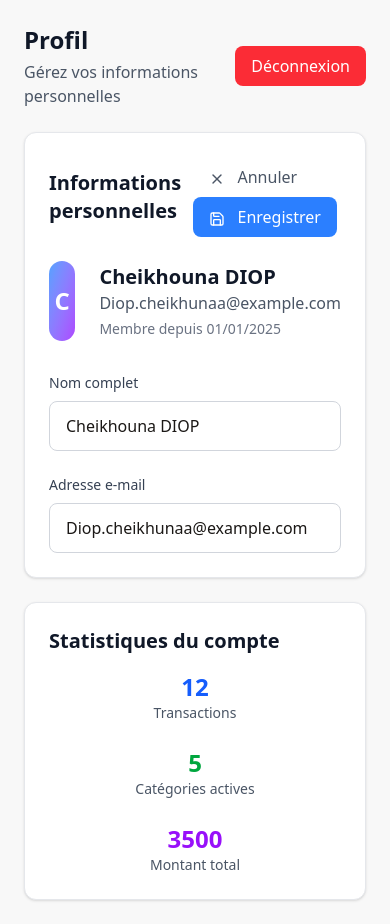
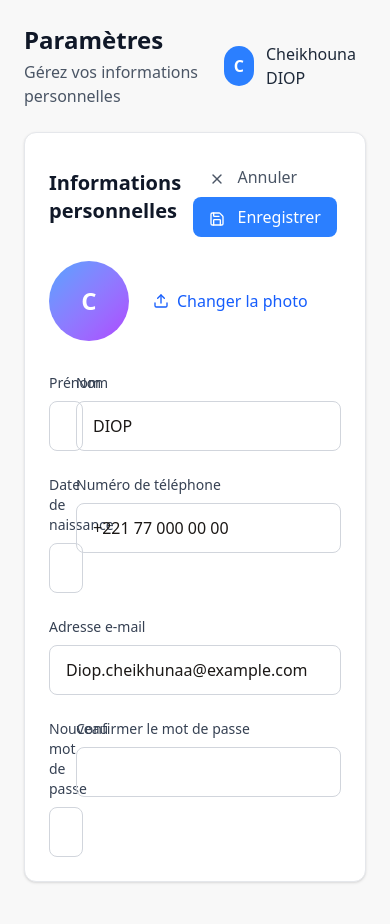
Before and after one commit to doukous/moneywise-frontend, a React (Vite) app: page /profile in a window 390 px wide. Both pictures are taken after a click on the button "Modifier". Built offline with nearby package versions, Linux system fonts and the light colour scheme; no server answers.

Commit message:
feat(profile): mise à jour du profil avec ajout du téléphone et de la date de naissance, suppression des statistiques (conformément au modèle Figma)

```diff
--- a/src/pages/profile.tsx
+++ b/src/pages/profile.tsx
@@ -1,67 +1,59 @@
 import React, { useState, useEffect, type FormEvent } from "react";
-import { Edit, Save, X } from "lucide-react";
-import {
-  getUserProfile,
-  updateUserProfile,
-  getUserStats,
-  type User,
-  type Stats,
-} from "../services/auth";
-import LogoutButton from "../components/LogoutButton"; // ✅ Import du bouton
+import { Edit, Save, X, Upload } from "lucide-react";
+import { getUserProfile, updateUserProfile, type User } from "../services/auth";
 
 const Profile: React.FC = () => {
   const [user, setUser] = useState<User | null>(null);
-  const [stats, setStats] = useState<Stats>({
-    transactions: 0,
-    categories: 0,
-    total: 0,
-  });
   const [isEditing, setIsEditing] = useState(false);
-  const [formData, setFormData] = useState<{ name: string; email: string }>({
-    name: "",
+
+  const [formData, setFormData] = useState({
+    firstName: "",
+    lastName: "",
     email: "",
+    mobileNumber: "",
+    dateOfBirth: "",
+    password: "",
+    profileImage: "", // chemin de l'image
   });
 
-  // Charger profil + stats (avec fallback mock)
   useEffect(() => {
     getUserProfile()
       .then((data) => {
         setUser(data);
-        setFormData({ name: data.name || "", email: data.email || "" });
+        setFormData({
+          firstName: data.firstName || "",
+          lastName: data.lastName || "",
+          email: data.email || "",
+          mobileNumber: data.mobileNumber || "",
+          dateOfBirth: data.dateOfBirth || "",
+          password: "",
+          profileImage: data.profileImage || "",
+        });
       })
-      .catch((err) => {
-        console.error("Erreur profil :", err);
-
+      .catch(() => {
         // 🔹 Mock user si l’API échoue
         const mockUser: User = {
           id: 1,
-          name: "Cheikhouna DIOP",
+          firstName: "Cheikhouna",
+          lastName: "DIOP",
           email: "Diop.cheikhunaa@example.com",
+          mobileNumber: "+221 77 000 00 00",
+          dateOfBirth: "2000-01-01",
+          profileImage: "",
           created_at: "2025-01-01T10:00:00",
           updated_at: "2025-01-01T10:00:00",
+          name: ""
         };
         setUser(mockUser);
-        setFormData({ name: mockUser.name, email: mockUser.email });
+        setFormData({
+          firstName: mockUser.firstName,
+          lastName: mockUser.lastName,
+          email: mockUser.email,
+          mobileNumber: mockUser.mobileNumber,
+          dateOfBirth: mockUser.dateOfBirth,
+          password: "",
+          profileImage: mockUser.profileImage,
         });
-
-    getUserStats()
-      .then((data) => {
-        setStats({
-          transactions: data.transactions || 0,
-          categories: data.categories || 0,
-          total: data.total || 0,
-        });
-      })
-      .catch((err) => {
-        console.error("Erreur stats :", err);
-
-        // 🔹 Mock stats si l’API échoue
-        const mockStats: Stats = {
-          transactions: 12,
-          categories: 5,
-          total: 3500,
-        };
-        setStats(mockStats);
       });
   }, []);
 
@@ -77,8 +69,32 @@ const Profile: React.FC = () => {
   };
 
   const handleCancel = () => {
-    setFormData({ name: user?.name || "", email: user?.email || "" });
+    if (user) {
+      setFormData({
+        firstName: user.firstName || "",
+        lastName: user.lastName || "",
+        email: user.email || "",
+        mobileNumber: user.mobileNumber || "",
+        dateOfBirth: user.dateOfBirth || "",
+        password: "",
+        profileImage: user.profileImage || "",
+      });
+    }
     setIsEditing(false);
+  };
+
+  const handleFileChange = (e: React.ChangeEvent<HTMLInputElement>) => {
+    if (e.target.files && e.target.files[0]) {
+      const file = e.target.files[0];
+      const reader = new FileReader();
+      reader.onloadend = () => {
+        setFormData((prev) => ({
+          ...prev,
+          profileImage: reader.result as string,
+        }));
+      };
+      reader.readAsDataURL(file);
+    }
   };
 
   if (!user) {
@@ -92,23 +108,34 @@ const Profile: React.FC = () => {
 
   return (
     <div className="p-6 space-y-6">
+      {/* Header avec photo + nom utilisateur */}
       <div className="flex items-center justify-between">
         <div>
-          <h1 className="text-2xl font-bold text-gray-900">Profil</h1>
-          <p className="text-gray-600 mt-1">
-            Gérez vos informations personnelles
-          </p>
+          <h1 className="text-2xl font-bold text-gray-900">Paramètres</h1>
+          <p className="text-gray-600 mt-1">Gérez vos informations personnelles</p>
         </div>
-        {/* ✅ Bouton Déconnexion en haut à droite */}
-        <LogoutButton />
+        <div className="flex items-center gap-3">
+          {user.profileImage ? (
+            <img
+              src={user.profileImage}
+              alt="Profil"
+              className="w-10 h-10 rounded-full object-cover"
+            />
+          ) : (
+            <div className="w-10 h-10 bg-blue-500 rounded-full flex items-center justify-center text-white font-bold">
+              {user.firstName?.[0]}
+            </div>
+          )}
+          <span className="font-medium text-gray-800">
+            {user.firstName} {user.lastName}
+          </span>
+        </div>
       </div>
 
       {/* Informations personnelles */}
       <div className="bg-white rounded-xl shadow-sm border border-gray-200 p-6">
         <div className="flex items-center justify-between mb-6">
-          <h2 className="text-xl font-semibold text-gray-900">
-            Informations personnelles
-          </h2>
+          <h2 className="text-xl font-semibold text-gray-900">Informations personnelles</h2>
           {!isEditing ? (
             <button
               onClick={() => setIsEditing(true)}
@@ -134,42 +161,112 @@ const Profile: React.FC = () => {
           )}
         </div>
 
+        {/* Photo de profil */}
         <div className="flex items-center space-x-6 mb-8">
-          <div className="w-20 h-20 bg-gradient-to-br from-blue-400 to-purple-500 rounded-full flex items-center justify-center">
-            <span className="text-white text-2xl font-bold">
-              {user?.name?.[0]}
-            </span>
+          {formData.profileImage ? (
+            <img
+              src={formData.profileImage}
+              alt="Profil"
+              className="w-20 h-20 rounded-full object-cover"
+            />
+          ) : (
+            <div className="w-20 h-20 bg-gradient-to-br from-blue-400 to-purple-500 rounded-full flex items-center justify-center text-white text-2xl font-bold">
+              {user.firstName?.[0]}
             </div>
-          <div>
-            <h3 className="text-xl font-semibold text-gray-900">{user?.name}</h3>
-            <p className="text-gray-600">{user?.email}</p>
-            <p className="text-sm text-gray-500 mt-1">
-              Membre depuis{" "}
-              {new Date(user?.created_at || "").toLocaleDateString("fr-FR")}
-            </p>
-          </div>
+          )}
+
+          {isEditing && (
+            <label className="flex items-center gap-2 cursor-pointer text-blue-600 hover:underline">
+              <Upload className="h-4 w-4" />
+              Changer la photo
+              <input type="file" className="hidden" onChange={handleFileChange} />
+            </label>
+          )}
         </div>
 
+        {/* Formulaire */}
         <form onSubmit={handleSubmit} className="space-y-6">
+          <div className="grid grid-cols-1 md:grid-cols-2 gap-6">
+            {/* Prénom */}
             <div>
               <label className="block text-sm font-medium text-gray-700 mb-2">
-              Nom complet
+                Prénom
               </label>
               {isEditing ? (
                 <input
                   type="text"
-                value={formData.name}
+                  value={formData.firstName}
                   onChange={(e) =>
-                  setFormData((prev) => ({ ...prev, name: e.target.value }))
+                    setFormData((prev) => ({ ...prev, firstName: e.target.value }))
                   }
                   className="w-full px-4 py-3 border border-gray-300 rounded-lg focus:ring-2 focus:ring-blue-500"
                 />
               ) : (
-              <div className="px-4 py-3 bg-gray-50 rounded-lg">{user?.name}</div>
+                <div className="px-4 py-3 bg-gray-50 rounded-lg">{user.firstName}</div>
               )}
             </div>
 
+            {/* Nom */}
             <div>
+              <label className="block text-sm font-medium text-gray-700 mb-2">
+                Nom
+              </label>
+              {isEditing ? (
+                <input
+                  type="text"
+                  value={formData.lastName}
+                  onChange={(e) =>
+                    setFormData((prev) => ({ ...prev, lastName: e.target.value }))
+                  }
+                  className="w-full px-4 py-3 border border-gray-300 rounded-lg focus:ring-2 focus:ring-blue-500"
+                />
+              ) : (
+                <div className="px-4 py-3 bg-gray-50 rounded-lg">{user.lastName}</div>
+              )}
+            </div>
+
+            {/* Date de naissance */}
+            <div>
+              <label className="block text-sm font-medium text-gray-700 mb-2">
+                Date de naissance
+              </label>
+              {isEditing ? (
+                <input
+                  type="date"
+                  value={formData.dateOfBirth}
+                  onChange={(e) =>
+                    setFormData((prev) => ({ ...prev, dateOfBirth: e.target.value }))
+                  }
+                  className="w-full px-4 py-3 border border-gray-300 rounded-lg focus:ring-2 focus:ring-blue-500"
+                />
+              ) : (
+                <div className="px-4 py-3 bg-gray-50 rounded-lg">
+                  {user.dateOfBirth}
+                </div>
+              )}
+            </div>
+
+            {/* Téléphone */}
+            <div>
+              <label className="block text-sm font-medium text-gray-700 mb-2">
+                Numéro de téléphone
+              </label>
+              {isEditing ? (
+                <input
+                  type="text"
+                  value={formData.mobileNumber}
+                  onChange={(e) =>
+                    setFormData((prev) => ({ ...prev, mobileNumber: e.target.value }))
+                  }
+                  className="w-full px-4 py-3 border border-gray-300 rounded-lg focus:ring-2 focus:ring-blue-500"
+                />
+              ) : (
+                <div className="px-4 py-3 bg-gray-50 rounded-lg">{user.mobileNumber}</div>
+              )}
+            </div>
+
+            {/* Email */}
+            <div className="col-span-2">
               <label className="block text-sm font-medium text-gray-700 mb-2">
                 Adresse e-mail
               </label>
@@ -183,37 +280,39 @@ const Profile: React.FC = () => {
                   className="w-full px-4 py-3 border border-gray-300 rounded-lg focus:ring-2 focus:ring-blue-500"
                 />
               ) : (
-              <div className="px-4 py-3 bg-gray-50 rounded-lg">{user?.email}</div>
+                <div className="px-4 py-3 bg-gray-50 rounded-lg">{user.email}</div>
+              )}
+            </div>
+
+            {/* Mot de passe */}
+            {isEditing && (
+              <>
+                <div>
+                  <label className="block text-sm font-medium text-gray-700 mb-2">
+                    Nouveau mot de passe
+                  </label>
+                  <input
+                    type="password"
+                    value={formData.password}
+                    onChange={(e) =>
+                      setFormData((prev) => ({ ...prev, password: e.target.value }))
+                    }
+                    className="w-full px-4 py-3 border border-gray-300 rounded-lg focus:ring-2 focus:ring-blue-500"
+                  />
+                </div>
+                <div>
+                  <label className="block text-sm font-medium text-gray-700 mb-2">
+                    Confirmer le mot de passe
+                  </label>
+                  <input
+                    type="password"
+                    className="w-full px-4 py-3 border border-gray-300 rounded-lg focus:ring-2 focus:ring-blue-500"
+                  />
+                </div>
+              </>
             )}
           </div>
         </form>
-      </div>
-
-      {/* Statistiques */}
-      <div className="bg-white rounded-xl shadow-sm border border-gray-200 p-6">
-        <h2 className="text-xl font-semibold text-gray-900 mb-4">
-          Statistiques du compte
-        </h2>
-        <div className="grid grid-cols-1 md:grid-cols-3 gap-6">
-          <div className="text-center">
-            <div className="text-2xl font-bold text-blue-600">
-              {stats.transactions}
-            </div>
-            <div className="text-sm text-gray-600">Transactions</div>
-          </div>
-          <div className="text-center">
-            <div className="text-2xl font-bold text-green-600">
-              {stats.categories}
-            </div>
-            <div className="text-sm text-gray-600">Catégories actives</div>
-          </div>
-          <div className="text-center">
-            <div className="text-2xl font-bold text-purple-600">
-              {stats.total}
-            </div>
-            <div className="text-sm text-gray-600">Montant total</div>
-          </div>
-        </div>
       </div>
     </div>
   );
--- a/src/services/auth.tsx
+++ b/src/services/auth.tsx
@@ -12,6 +12,11 @@ export type LoginResponse = {
 };
 
 export type User = {
+  profileImage: string;
+  dateOfBirth: string;
+  mobileNumber: string;
+  lastName: string;
+  firstName: string;
   id: number;
   name: string;
   email: string;
@@ -70,11 +75,3 @@ export async function updateUserProfile(formData: Partial<User>): Promise<User>
   });
   return res.data;
 }
-
-// Statistiques globales
-export async function getUserStats(): Promise<Stats> {
-  const res: AxiosResponse<Stats> = await axios.get(`${API_URL}/stats/monthly`, {
-    headers: getAuthHeaders(),
-  });
-  return res.data;
-}
```
Lines whose indentation alone changed are shown as unchanged.
